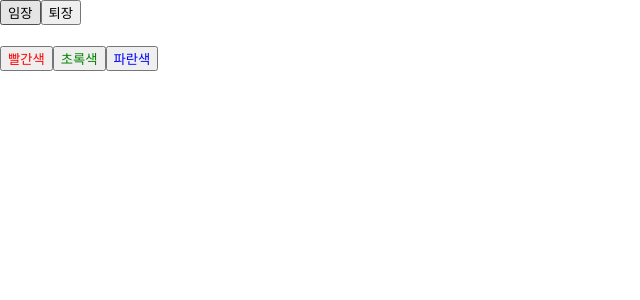
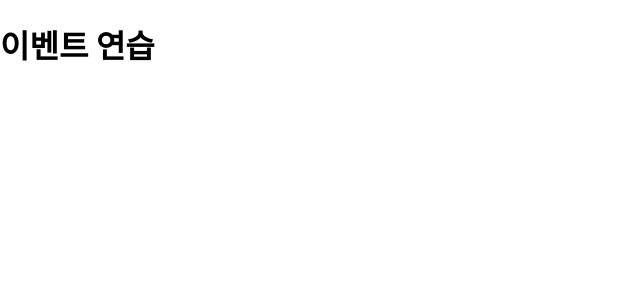
Before and after one commit to bnitech/technique-for-dealing-with-react, a React (Create React App) app: page / in a window 1280 px wide. Shown: the top 300 px of the page, without its empty margins (0-640 px from the left). Built offline with nearby package versions, Linux system fonts and the light colour scheme.

Commit message:
[dongbin] #4.2.1.2

```diff
--- a/src/App.tsx
+++ b/src/App.tsx
@@ -1,9 +1,9 @@
 import React from 'react';
 import './App.css';
-import Say from './Say';
+import EventPractice from './EventPractice';
 
 function App() {
-  return <Say />;
+  return <EventPractice />;
 }
 
 export default App;
--- /dev/null
+++ b/src/EventPractice.tsx
@@ -0,0 +1,13 @@
+import { Component } from 'react';
+
+class EventPractice extends Component<any, any> {
+  render() {
+    return (
+      <div>
+        <h1>이벤트 연습</h1>
+      </div>
+    );
+  }
+}
+
+export default EventPractice;
```
